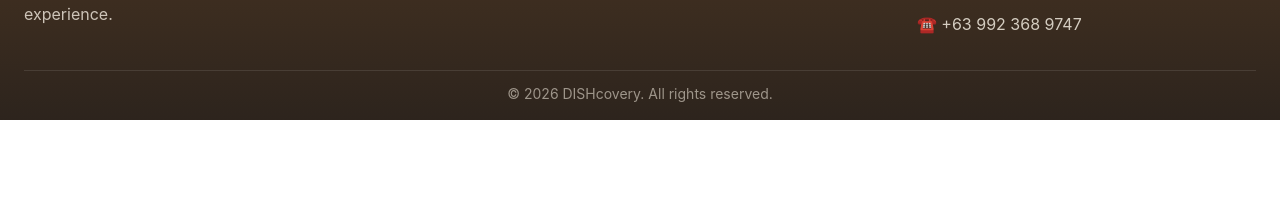
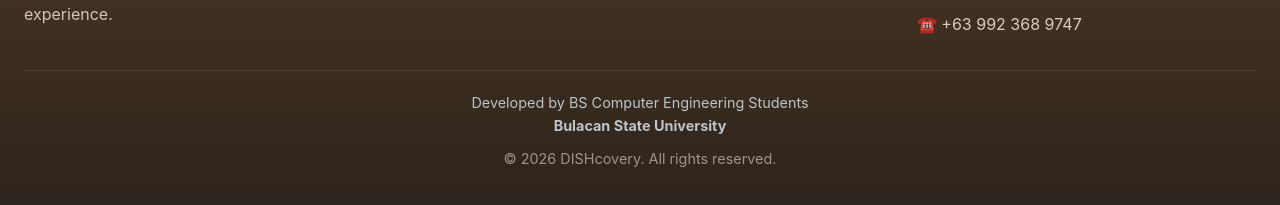
Before and after one commit to CPE3B-angcao-jameslenard/ELECTIVE_1-2_GROUP_PROJECT_Angcao_Cruz_DelaCruz, a React (Vite) app in the folder frontend/: page / in a window 1280 px wide. Shown: the part 880-1085 px from the top of the page. Before the commit the page ends 1000 px from the top, so only its background shows below. Built offline with nearby package versions, Linux system fonts and the light colour scheme; no server answers.

Commit message:
Angcao/Added Nutritions

```diff
--- a/frontend/src/App.css
+++ b/frontend/src/App.css
@@ -908,3 +908,38 @@
   font-weight: bold;
   color: #4A5D23;
 }
+
+.footer-bottom {
+  text-align: center;
+  padding: 20px 0;
+  border-top: 1px solid rgba(255, 255, 255, 0.1);
+  font-size: 0.9rem;
+  line-height: 1.6;
+}
+
+.academic-credits {
+  margin-bottom: 10px;
+  color: #bdc3c7;
+}
+
+/*Nutrition Tag Styling*/
+.nutrition-tag {
+  display: inline-block;
+  background: #f1f8e9;
+  color: #4A5D23;
+  padding: 2px 10px;
+  border-radius: 20px;
+  font-size: 0.75rem;
+  font-weight: bold;
+  margin-bottom: 10px;
+  border: 1px solid #c5e1a5;
+}
+
+.recipe-meta {
+  display: flex;
+  align-items: center;
+  gap: 5px;
+  color: #7f8c8d;
+  font-size: 0.85rem;
+  margin-bottom: 8px;
+}
--- a/frontend/src/App.jsx
+++ b/frontend/src/App.jsx
@@ -93,6 +93,8 @@
         image: hit.recipe.image,
         sourceUrl: hit.recipe.url,
         readyInMinutes: hit.recipe.totalTime > 0 ? hit.recipe.totalTime : "30",
+        calories: Math.round(hit.recipe.calories),
+        protein: Math.round(hit.recipe.totalNutrients?.PROCNT?.quantity || 0)
       })) || [];
 
       //Combine them (Spoonacular first, then Edamam)
@@ -330,10 +332,16 @@
                     <div className="recipe-image-wrap">
                       <img src={recipe.image} alt={recipe.title} />
                     </div>
-                    <div className="recipe-body">
-                      <h3>{recipe.title}</h3>
-                      <a href={recipe.sourceUrl} target="_blank" rel="noreferrer" className="view-link">Full Recipe</a>
-                    </div>
+                      <div className="recipe-body">
+                        <p className="recipe-meta">
+                          ⏱️ {recipe.readyInMinutes} mins
+                          {recipe.calories && ` | 🔥 ${recipe.calories} kcal`}
+                        </p>
+                        <h3>{recipe.title}</h3>
+                        {recipe.protein > 0 && <span className="nutrition-tag">{recipe.protein}g Protein</span>}
+
+                        <a href={recipe.sourceUrl} target="_blank" rel="noreferrer" className="view-link">Full Recipe</a>
+                      </div>
                   </article>
                 ))}
               </div>
@@ -427,8 +435,16 @@
                         <img src={recipe.image} alt={recipe.title} />
                       </div>
                       <div className="recipe-body">
-                        <p className="recipe-meta">⏱️ {recipe.readyInMinutes} mins</p>
+                        <p className="recipe-meta">
+                          ⏱️ {recipe.readyInMinutes} mins
+                          {recipe.calories && ` | 🔥 ${recipe.calories} kcal`}
+                        </p>
+
                         <h3>{recipe.title}</h3>
+
+                        {/* Only shows the protein tag if there is protein data */}
+                        {recipe.protein > 0 && <span className="nutrition-tag">{recipe.protein}g Protein</span>}
+
                         <a href={recipe.sourceUrl} target="_blank" rel="noreferrer" className="view-link">Full Recipe</a>
                       </div>
                     </article>
@@ -499,6 +515,10 @@
         </div>
 
         <div className="footer-bottom">
+          <div className="academic-credits">
+            <p>Developed by BS Computer Engineering Students</p>
+            <p><strong>Bulacan State University</strong></p>
+          </div>
           <p>© 2026 DISHcovery. All rights reserved.</p>
         </div>
       </footer>
```
